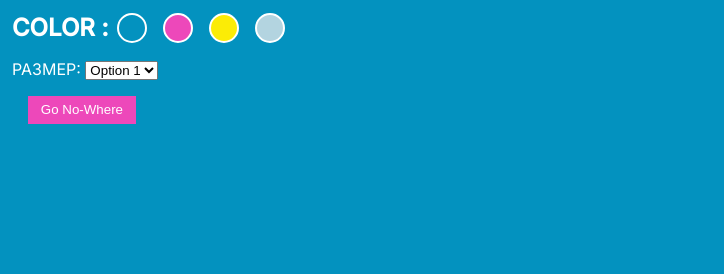
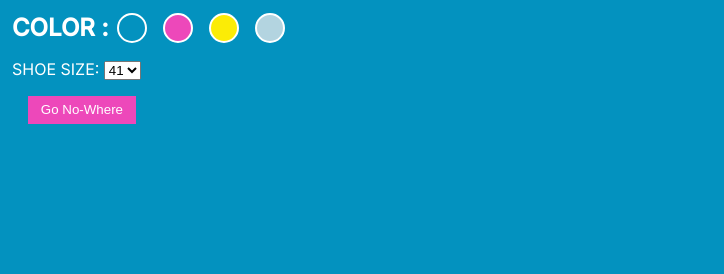
Before and after one commit to coolbuhzor/level-4, a plain HTML site: page index.html in a window 1280 px wide. Shown: the part 350-624 px from the top of the page, 556-1280 px from the left. Drawn offline with Linux system fonts and the light colour scheme.

Commit message:
COMMITTED

```diff
--- a/index.html
+++ b/index.html
@@ -77,11 +77,11 @@
                       <button class="white"></button>
                   </div>
                   <div class="bottom-flex">
-                      <label for="option">PA3MEP:</label>
+                      <label for="option">SHOE SIZE:</label>
                       <select name="options" id="options">
-                          <option value="option-1">Option 1</option>
-                          <option value="option-2">Option 2</option>
-                          <option value="option-3">Option 3</option>
+                          <option value="option-1"> 41</option>
+                          <option value="option-2">42</option>
+                          <option value="option-3">43</option>
                       </select>
                   </div>
 
```
